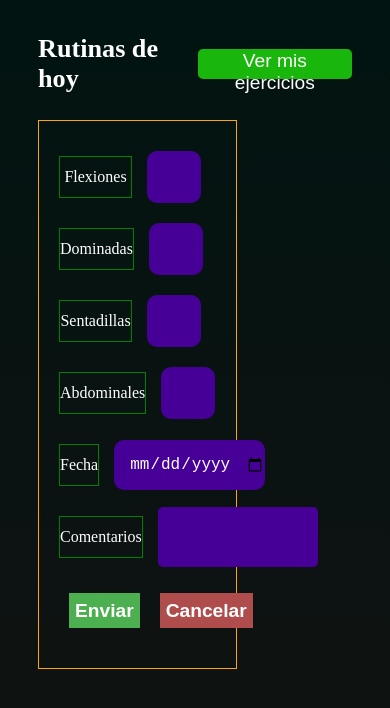
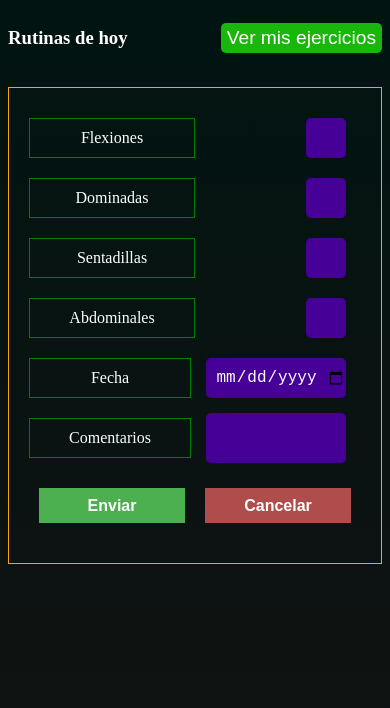
Before and after one commit to Damian-Barrera/rutinas-fisicas, a React (Vite) app: page /rutinas-diarias in a window 390 px wide. Shown: the top 708 px of the page. Built offline with nearby package versions, Linux system fonts and the light colour scheme; no server answers.

Commit message:
agregdos estilos para el responsive

```diff
--- a/src/components/Ejercicios.jsx
+++ b/src/components/Ejercicios.jsx
@@ -112,7 +112,7 @@ const Ejercicios = () => {
         <>
             <header className={estilos.header}>
                 <h2 className={estilos.bienvenida} > {usuarioGenero === 'masculino' ? 'Bienvenido' : 'Bienvenida'}  {usuarioName} ! </h2>
-                <h3 className={estilos.usuarioActual}> Usuario: {usuarioActualAutenticado.email}</h3>
+                <h3 className={estilos.usuarioActual}> {usuarioActualAutenticado.email}</h3>
             </header>
             <section className={estilos.header2}>
                 <div className={estilos.rutinaDiaria} >
--- a/src/components/RutinasDiarias.jsx
+++ b/src/components/RutinasDiarias.jsx
@@ -32,14 +32,19 @@ const RutinasDiarias = () => {
       return
     }
 
+    if(fecha ==='') {
+      setError('Debe colocar una fecha')
+      return
+    }
+
     const dataExercise = {
       creado:serverTimestamp(),
-      flexiones,
-      dominadas,
-      sentadillas,
-      abdominales,
+      flexiones: flexiones || 0,
+      dominadas: dominadas || 0,
+      sentadillas: sentadillas || 0,
+      abdominales: abdominales || 0,
       fecha,
-      observaciones
+      observaciones: observaciones || ''
     }
 
     try {
@@ -96,7 +101,7 @@ const RutinasDiarias = () => {
           </div>
           <div className={estilos.fecha}>
             <label htmlFor="fecha">Fecha</label>
-            <input type="date" id="fecha" value={fecha} onChange={(e) => setFecha(e.target.value)} />
+            <input type="date" id="fecha" value={fecha} required onChange={(e) => setFecha(e.target.value)} />
           </div>
           <div className={estilos.comentario}>
             <label htmlFor="obs">Comentarios</label>
--- a/src/styles/ejercicios.module.css
+++ b/src/styles/ejercicios.module.css
@@ -19,7 +19,6 @@ body {
   display: flex;
   justify-content: space-between;
   align-items: center;
-  border-radius: 10px;
 }
 .header h3 {
   text-transform: none;
@@ -29,11 +28,10 @@ body {
   font-size: 1.8rem;
 } */
 
-
 .tbody tr td {
   border: 1px solid #e64900;
   margin-top: 15px;
-  font-size: .9rem;
+  font-size: 0.9rem;
 }
 .header2 {
   display: flex;
@@ -74,7 +72,7 @@ body {
   cursor: pointer;
 }
 
-.rutinaDiaria button:hover{
+.rutinaDiaria button:hover {
   background-color: #23e412;
 }
 
@@ -96,7 +94,7 @@ body {
 }
 
 .observaciones {
-  font-size: .9rem;
+  font-size: 0.9rem;
 }
 
 .edit {
@@ -116,7 +114,7 @@ body {
   text-shadow: 0 0 2px #be2323, 0 0 6px #be2323;
 }
 
-.alert{
+.alert {
   margin: 50px auto;
   width: 500px;
   height: 50px;
@@ -129,3 +127,70 @@ body {
   justify-content: center;
   align-items: center;
 }
+/* *************** *******/
+/* responsive !  */
+
+@media (max-width: 480px) {
+  .header {
+    flex-direction: column-reverse;
+  }
+
+  .header h3 {
+    width: 100%;
+    font-size: 0.8rem;
+    text-align: end;
+  }
+
+  .tbody tr td {
+    border: 1px solid #e64900;
+    margin-top: 15px;
+    font-size: 0.9rem;
+  }
+  .header2 {
+    display: flex;
+    justify-content: space-between;
+    align-items: center;
+  }
+
+  .header2 h3 {
+    color: #fff;
+    transition: all 300ms linear;
+  }
+
+  .header2 button {
+    width: auto;
+    padding: 0 10px;
+    font-size: 1rem;
+  }
+
+  .rutinaDiaria button {
+    font-size: 1rem;
+  }
+
+  .ejerciciosContainer table {
+    margin: auto;
+    font-size: 0.6rem;
+  }
+
+  .encabezados {
+    background-color: #343534;
+  }
+
+  .encabezados th,
+  .cuerpo td {
+    width: 100px;
+    border: 1px solid #585858;
+    padding: 5px 3px;
+    text-align: center;
+    color: #fdfdfd;
+  }
+
+  .tbody td {
+    font-size: 0.8rem !important;
+  }
+  .alert {
+    width: 100%;
+    height: auto;
+    font-size: 1.2rem;
+  }
+}
--- a/src/styles/home.module.css
+++ b/src/styles/home.module.css
@@ -1,5 +1,5 @@
- .container {
-  margin-top: -0;
+.container {
+  margin-top: 0;
   text-align: center;
   font-size: 2rem;
 }
@@ -11,16 +11,35 @@
   border-radius: 5px;
   color: white;
   outline: none;
-  background-color: #1a72f7 ;
+  background-color: #1a72f7;
   cursor: pointer;
   border: none;
 }
 
-.container button:hover{
-    background-color: #458cf7;
-
+.container button:hover {
+  background-color: #458cf7;
 }
 
 .container a:nth-of-type(2) button {
-    background-color: #0c8053;
+  background-color: #0c8053;
 }
+/* ********************************* */
+/* Responsive !!  */
+
+/* @media (max-width: 1024px) {
+
+} */
+
+/* @media (max-width: 768px) {
+
+} */
+
+@media (max-width: 480px) {
+  .container {
+    font-size: 1rem;
+  }
+
+  .container button {
+    margin: 10px 15px;
+  }
+}
--- a/src/styles/main.css
+++ b/src/styles/main.css
@@ -1,3 +1,7 @@
+* {
+  box-sizing: border-box;
+}
+
 body {
   min-height: 100vh;
   height: auto;
@@ -16,3 +20,29 @@ body {
   /* align-items: center; */
   font-family: "Courier New", Courier, monospace;
 }
+
+/* ********************************* */
+/* Responsive !!  */
+
+/* @media (max-width: 1024px) {
+
+} */
+
+/* @media (max-width: 768px) {
+
+} */
+
+@media (max-width: 480px) {
+  body {
+    padding: 0px;
+  }
+  .wrapper {
+    /* border: 1px solid red; */
+    height: 600px;
+    margin-top: 0;
+    padding: 0;
+    display: flex;
+    justify-content: center;
+    align-items: center;
+  }
+}
--- a/src/styles/rutinas-diarias.module.css
+++ b/src/styles/rutinas-diarias.module.css
@@ -103,9 +103,50 @@
   padding: 5px;
   background-color: #470097;
   color: #fff;
-  font-size: 8rem;
+  font-size: .8rem;
   outline: none;
   border: none;
   border-radius: 5px;
   resize: none;
 }
+
+/* ************************************* */
+/* Responsive !  */
+
+@media (max-width: 480px) {
+  .rutinas-title {
+    margin-bottom: 20px;
+    font-size: 1rem;
+   }
+
+  .ejercicios form {
+    width: auto;
+  }
+
+  .ejercicios label {
+    margin: 10px 0;
+    width: 50%;
+  }
+
+  .ejercicios input {
+    /* margin: 0 15px; */
+    width: 40px;
+    height: 40px;
+    font-size: 0.8rem;
+    border-radius: 5px;
+  }
+
+  .ejercicios button {
+    font-size: 1rem;
+  }
+
+  .fecha input,
+  .comentario textarea {
+    min-width: 140px;
+    font-size: 1rem;
+  }
+  .comentario textarea {
+    width: 140px;
+    font-size: .8rem;
+  }
+}
--- a/vite.config.js
+++ b/vite.config.js
@@ -4,4 +4,8 @@ import react from '@vitejs/plugin-react-swc'
 // https://vitejs.dev/config/
 export default defineConfig({
   plugins: [react()],
+  server: {
+    host: '0.0.0.0',
+    port: 5173, // O el puerto que prefieras
+  },
 })
```
Also changed, not shown: src/styles/form.module.css (+7 -0 lines).
